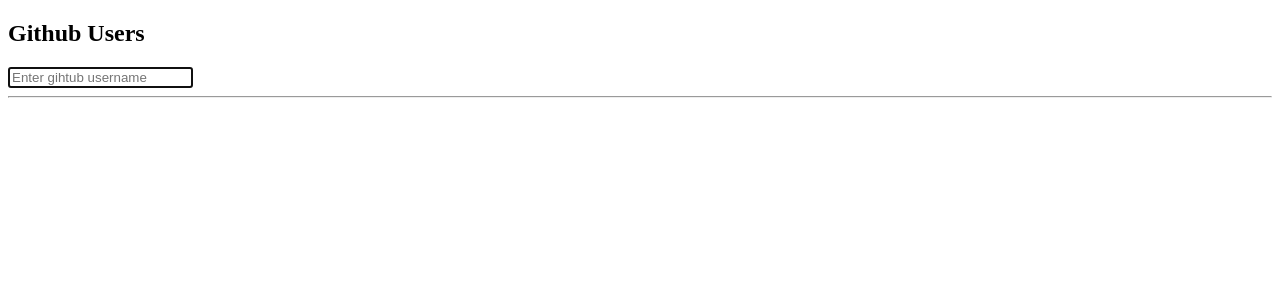
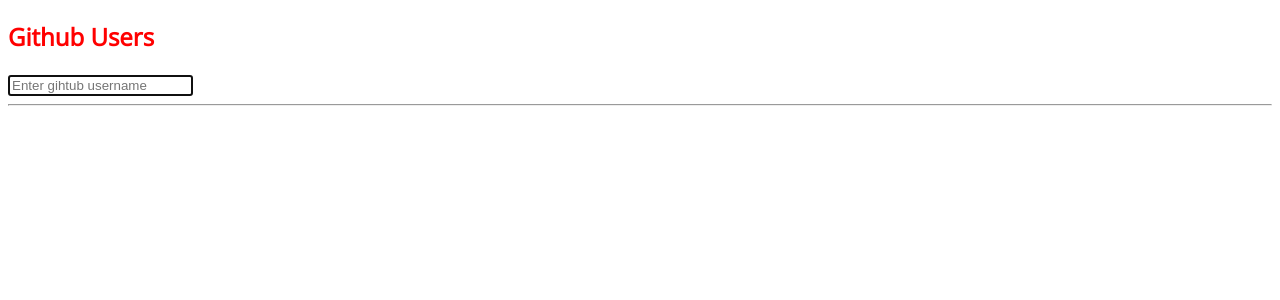
Before and after one commit to sulenchy/Search-Github-Repo, a React app: page / in a window 1280 px wide. Shown: the top 300 px of the page. Built offline with nearby package versions, Linux system fonts and the light colour scheme.

Commit message:
setup sass for styling

```diff
--- a/src/index.jsx
+++ b/src/index.jsx
@@ -5,6 +5,7 @@ import { BrowserRouter, Routes, Route } from 'react-router-dom'
 import ReadMe from './routes/ReadMe';
 import Search from './routes/Search';
 import ErrorBoundary from './ErrorBoundary';
+import "./styles.scss"
 
 ReactDOM.render(
     <BrowserRouter>
--- /dev/null
+++ b/src/styles.scss
@@ -0,0 +1,9 @@
+$body-color: red;
+$app-font: 'Open Sans', sans-serif;
+
+body {
+  color: $body-color;
+  font-family: $app-font,
+}
+
+// mobile first
--- a/webpack.config.js
+++ b/webpack.config.js
@@ -21,7 +21,15 @@ module.exports = {
                 test: /\.jsx?$/,
                 exclude: /node_modules/,
                 loader: 'babel-loader'
-            }
+            },
+            {
+        test: /\.s[ac]ss$/i,
+        use: [
+          "style-loader",
+          "css-loader",
+          "sass-loader",
+        ],
+      },
         ]
     },
     resolve: {
```
Also changed, not shown: package.json (+6 -2 lines), 1 other file (tests, documents, lock files or other folders).
